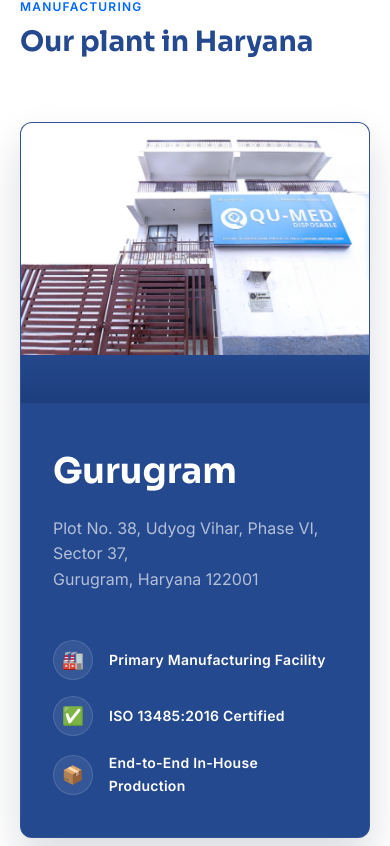
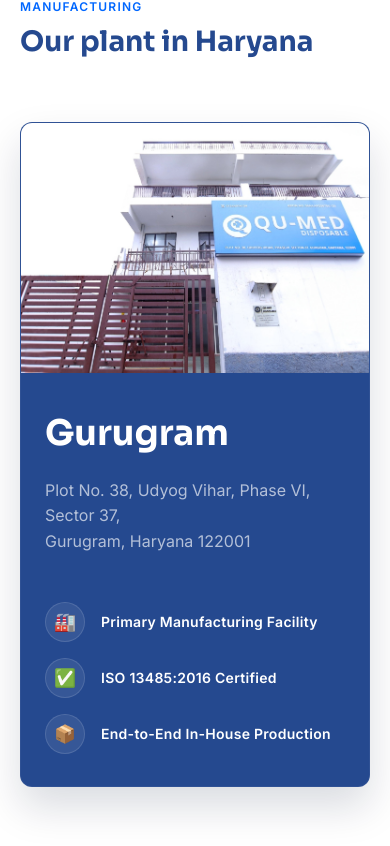
Before and after one commit to tyrantphynix/QUMED, a React (Vite) app: page /about in a window 390 px wide. Shown: the part 2338-3184 px from the top of the page. Built offline with nearby package versions, Linux system fonts and the light colour scheme.

Commit message:
fix(mobile): fix plant image gap on About page, enlarge product card images, and conditionally show spec table swipe hint

```diff
--- a/src/components/ui/ProductCard.module.css
+++ b/src/components/ui/ProductCard.module.css
@@ -236,7 +236,8 @@
   .cardArrow { opacity: 0.8; }
 }
 @media (max-width: 600px) {
-  .imageSlot { height: 140px; }
+  .imageSlot { height: 180px; }
+  .image { padding: 10px; }
   .cardArrow { opacity: 0.8; }
   .footer {
     padding: 8px 12px;
--- a/src/components/ui/ProductSpecModal.jsx
+++ b/src/components/ui/ProductSpecModal.jsx
@@ -1,4 +1,4 @@
-import React, { useState, useEffect } from 'react';
+import React, { useState, useEffect, useRef } from 'react';
 import { createPortal } from 'react-dom';
 import { Link } from 'react-router-dom';
 import styles from './ProductSpecModal.module.css';
@@ -19,6 +19,26 @@
   const { brandName, genericName, category, imageUrl, images, specTable, ceMarked, isSterile, isSingleUse } = product;
   const imageList = images && images.length > 0 ? images : (imageUrl ? [imageUrl] : []);
   const [selectedImgIndex, setSelectedImgIndex] = useState(0);
+  const [canScrollHorizontal, setCanScrollHorizontal] = useState(false);
+  const tableWrapperRef = useRef(null);
+
+  useEffect(() => {
+    const checkOverflow = () => {
+      const el = tableWrapperRef.current;
+      if (el) {
+        setCanScrollHorizontal(el.scrollWidth > el.clientWidth + 2);
+      }
+    };
+
+    checkOverflow();
+    window.addEventListener('resize', checkOverflow);
+    const timer = setTimeout(checkOverflow, 120);
+
+    return () => {
+      window.removeEventListener('resize', checkOverflow);
+      clearTimeout(timer);
+    };
+  }, [product, specTable]);
 
   // Close on Escape & freeze body scroll
   useEffect(() => {
@@ -139,12 +159,14 @@
                 </svg>
                 <span>Technical Specifications</span>
               </div>
-              <span className={styles.mobileScrollHint}>Swipe table &rarr;</span>
+              {canScrollHorizontal && (
+                <span className={styles.mobileScrollHint}>Swipe table &rarr;</span>
+              )}
             </div>
 
             {/* Spec Table */}
             {specTable && specTable.headers && specTable.rows ? (
-              <div className={styles.tableWrapper}>
+              <div ref={tableWrapperRef} className={styles.tableWrapper}>
                 <table className={styles.table}>
                   <thead>
                     <tr>
--- a/src/pages/About.module.css
+++ b/src/pages/About.module.css
@@ -163,12 +163,19 @@
   }
   .singlePlantImageWrapper {
     width: 100%;
-    min-height: 280px;
+    height: 250px;
+    min-height: unset;
   }
   .singlePlantImageWrapper::after {
-    background: linear-gradient(to bottom, transparent 80%, rgba(0, 20, 51, 0.2) 100%);
+    display: none;
+  }
+  .singlePlantImage {
+    width: 100%;
+    height: 100%;
+    object-fit: cover;
+    display: block;
   }
   .singlePlantContent {
-    padding: 40px 32px;
+    padding: 32px 24px;
   }
 }
```
